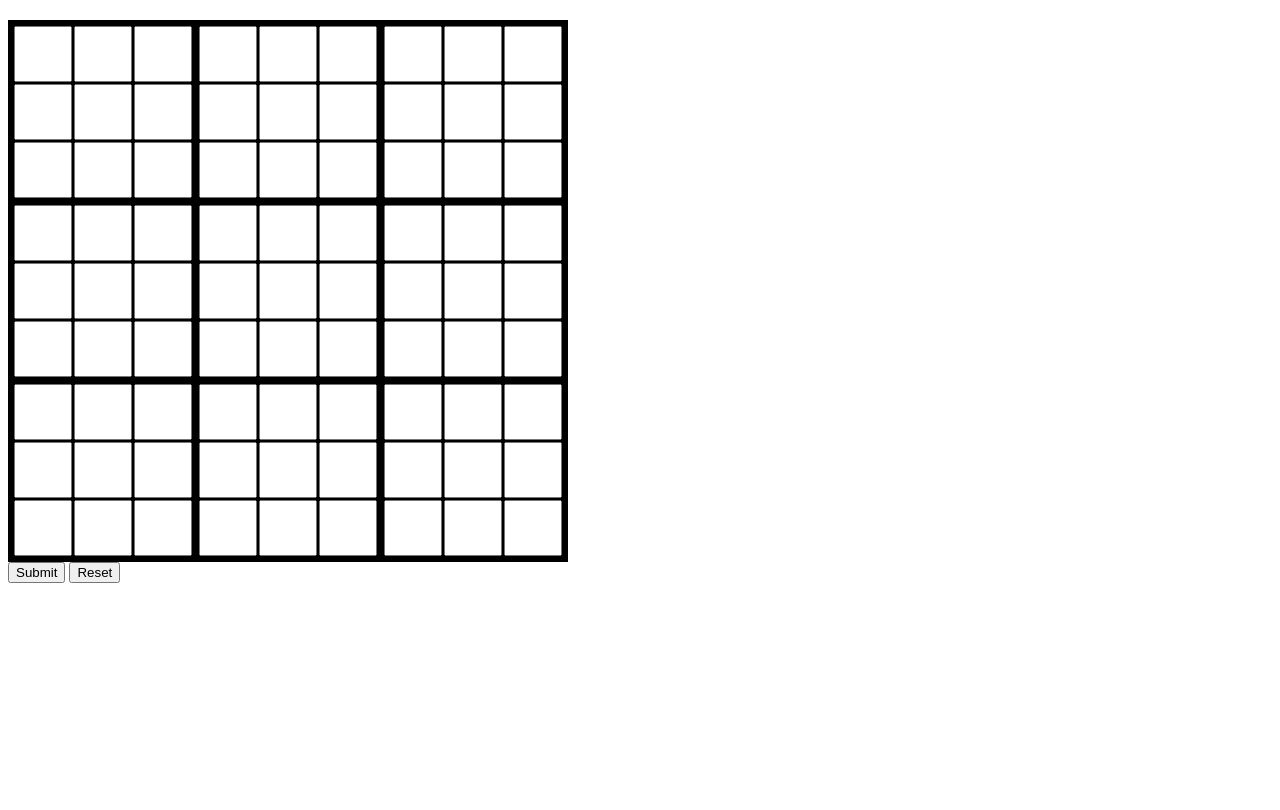
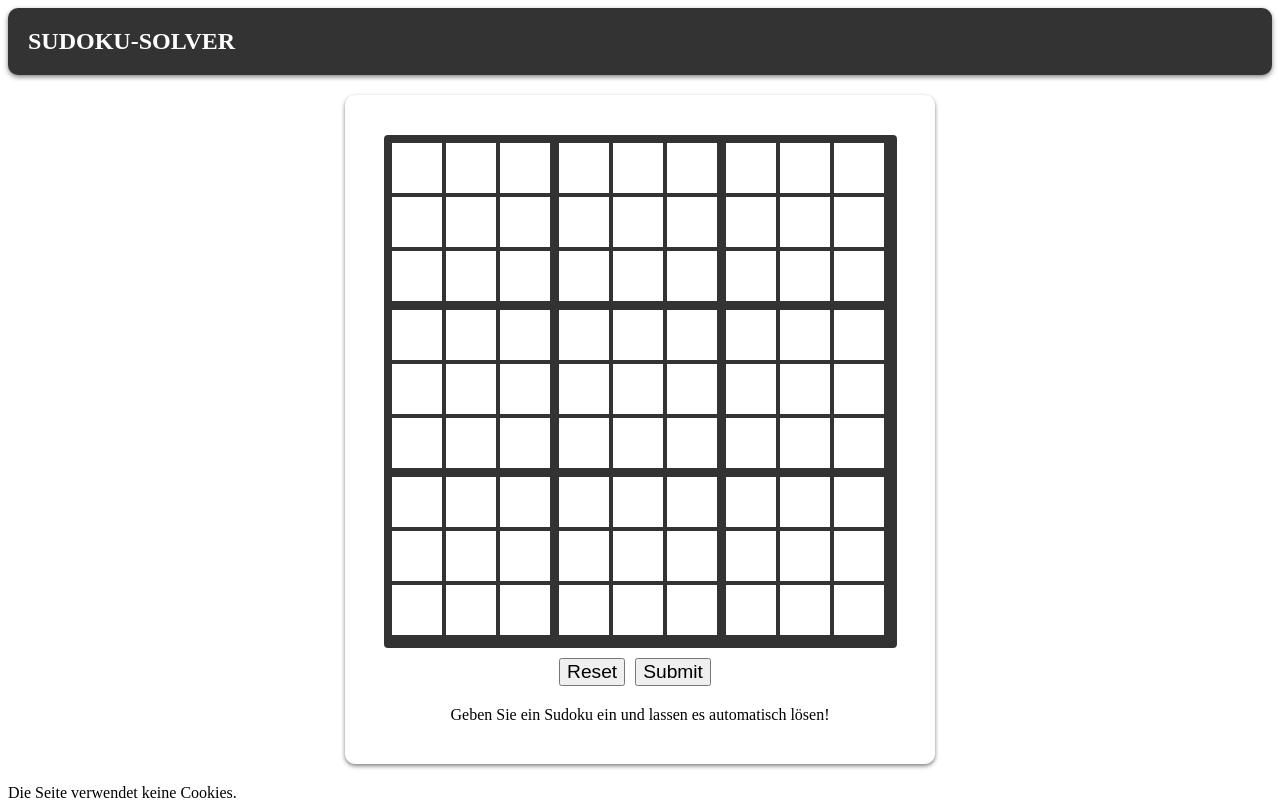
Before and after one commit to TimoH447/sudoku-solver, a Django app: page / in a window 1280 px wide. Before the commit the page ends 583 px from the top, so only its background shows below. Run offline with Django 4.2, Linux system fonts and the light colour scheme.

Commit message:
Basic website design of the sudoku-solver

```diff
--- a/sudoku_app/sudoku_solver/static/sudoku_solver/sudoku-solver.css
+++ b/sudoku_app/sudoku_solver/static/sudoku_solver/sudoku-solver.css
@@ -1,14 +1,49 @@
-.sudoku-form {
+header {
+  background-color: #333;
+  color: #fff;
+  padding: 20px;
+  display: flex;
+  justify-content: space-between;
+  align-items: center;
+  box-shadow: 0px 2px 5px rgba(0, 0, 0, 0.5); /* add a box-shadow */
+  border-radius: 10px; /* add rounded edges */
+}
+header h1 {
+  font-size: 24px;
+  margin: 0;
+}
+
+.main {
   display: flex;
   flex-direction: column;
   align-items: center;
 }
 
+.sudoku-box {
+  padding-right: 20px;
+  padding-left: 20px;
+  padding-top: 40px;
+  padding-bottom: 40px;
+  margin-top: 20px;
+  width: 90%;
+  max-width: 550px;
+  border-radius: 10px;
+  box-shadow: 0px  2px 4px rgba(0, 0, 0, 0.5);
+}
+
+.sudoku-form {
+  display: flex;
+  flex-direction: column;
+  align-items: center;
+  width: 100%; /* adjust the width to fit with the header */
+}
+
 .sudoku-grid {
-    border-collapse: collapse;
-    border: 5px solid black;
-    background-color: black;
-    margin-top: 20px;
+  border-radius: 4px;
+  border: 5px solid #333;
+  background-color: #333;
+  width: 100%; /* adjust the width to fit with the container */
+  max-width: 500px; /* add a maximum width to prevent the grid from getting too wide */
 }
 
 .sudoku-cell {
@@ -17,27 +52,20 @@
   text-align: center;
   vertical-align: middle;
   font-size: 24px;
-  }
-  .sudoku-col:nth-child(3n), .sudoku-col:nth-child(6n) {
-      border-right: 5px solid black;
+  background-color: #fff; /* add a background color to improve visibility */
+  border: none; /* remove the border */
+  padding: 0; /* remove the padding */
+  margin: 0; /* remove the margin */
 }
 
-  .sudoku-row:nth-child(3n), .sudoku-row:nth-child(6n) td {
-      border-bottom: 5px solid black;
+.sudoku-col:nth-child(3n),
+.sudoku-col:nth-child(6n) {
+  border-right: 5px solid #333;
 }
 
-  .sudoku-input {
-    border: 1px solid black;
-    padding: 2px;
-    width: 100%;
-    height: 100%;
-    font-size: inherit;
-    text-align: center;
-    font-weight: bold;
-  }
-
-  .sudoku-input:focus {
-    outline: none;
+.sudoku-row:nth-child(3n) td,
+.sudoku-row:nth-child(6n) td {
+  border-bottom: 5px solid #333;
 }
 
 .sudoku-submit {
@@ -50,7 +78,23 @@
   cursor: pointer;
 }
 
-  .sudoku-submit:hover {
-    background-color: black;
-    color: white;
+.sudoku-description {
+  margin-top: 20px;
+  display: flex;
+  flex-direction: column;
+  align-items: center;
 }
+
+.button-container {
+  display: flex;
+  justify-content: center;
+  margin-top: 10px;
+}
+
+.button-container button {
+  margin-right: 10px;
+  font-size: 1.2em;
+}
+.end {
+  margin-top: 20px;
+}
--- a/sudoku_app/sudoku_solver/templates/sudoku_solver/sudoku-solver.html
+++ b/sudoku_app/sudoku_solver/templates/sudoku_solver/sudoku-solver.html
@@ -12,10 +12,16 @@
 </head>
 
 <body>
+<header>
+  <h1> SUDOKU-SOLVER </h1>
+</header>
+
+<section class="main">
+  <div class="sudoku-box">
     {% if not valid %}
     The input has to be numbers from 1-9.
     {% endif %}
-<form method="post">
+    <form method="post" class="sudoku-form">
       {% csrf_token %}
       <table class="sudoku-grid">
         {% for row in nine %}
@@ -28,10 +34,19 @@ The input has to be numbers from 1-9.
           </tr>
         {% endfor %}
       </table>
+      <div class="button-container">
+        <button type="submit" name="button" value="reset">Reset</button>
         <button type="submit" name="button" value="submit">Submit</button>
-  <button type="submit" name="button" value="reset">Reset</button>
+      </div>
     </form>
-
+    <div class="sudoku-description">
+      Geben Sie ein Sudoku ein und lassen es automatisch lösen!
+    </div>
+  </div>
+</section>
+<section class="end">
+  Die Seite verwendet keine Cookies.
+</section>
 </body>
 
 </html>
```
Lines whose indentation alone changed are shown as unchanged.
